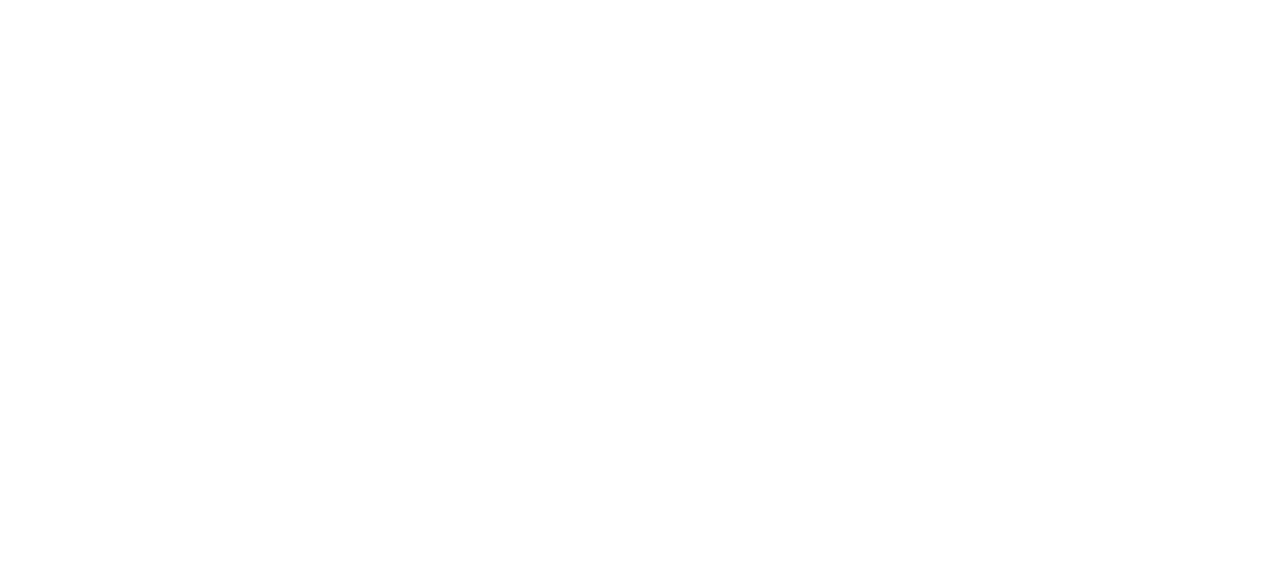
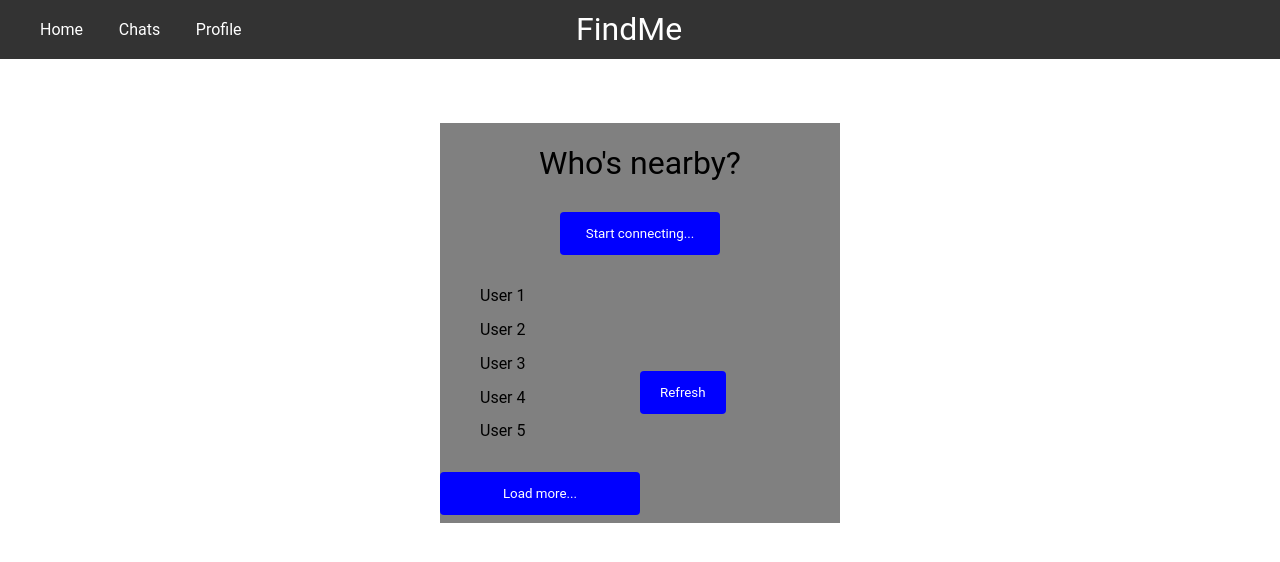
Before and after one commit to hacknc-24/findme, a React (Vite) app in the folder frontend/: page /home in a window 1280 px wide. Before the commit this address had no page. Shown: the top 562 px of the page. Built offline with nearby package versions, Linux system fonts and the light colour scheme.

Commit message:
Unstyled home mock

```diff
--- a/frontend/src/App.css
+++ b/frontend/src/App.css
@@ -8,6 +8,4 @@
 body {
   min-width: 1080px;
   height: 589px;
-  margin: 0;
-  padding: 0;
 }
--- a/frontend/src/App.tsx
+++ b/frontend/src/App.tsx
@@ -1,6 +1,7 @@
 import "./App.css";
 import { BrowserRouter as Router, Route, Routes } from "react-router-dom";
 import Auth from "./Pages/Auth/Auth";
+import Dashboard from "./Pages/Dashboard/Dashboard";
 
 function App() {
   return (
@@ -8,6 +9,7 @@
       <Router>
         <Routes>
           <Route path="/" element={<Auth />} />
+          <Route path="/home" element={<Dashboard />} />
         </Routes>
       </Router>
     </>
--- /dev/null
+++ b/frontend/src/Components/Navbar/Navbar.tsx
@@ -0,0 +1,22 @@
+import './style.css'
+
+const Navbar = () => {
+  return (
+    <>
+    <div className='navbarContainer'>
+     <div className='navbarList' style={{width:"45%"}}>
+      <ul style={{width:"35%"}}>
+        <li>Home</li>
+        <li>Chats</li>
+        <li>Profile</li>
+      </ul>
+     </div>
+     <div className='Logo' style={{width:"55%"}}>
+         <h1>FindMe</h1>
+     </div>
+    </div>
+    </>
+  )
+}
+
+export default Navbar
--- /dev/null
+++ b/frontend/src/Components/Navbar/style.css
@@ -0,0 +1,19 @@
+.navbarContainer {
+  display: flex;
+  justify-content: space-between;
+  align-items: center;
+  background-color: #333;
+  color: white;
+  flex-direction: row;
+  height: 10%;
+  padding: 0;
+  margin: 0;
+}
+
+ul {
+  display: flex;
+  flex-direction: row;
+  list-style: none;
+  justify-content: space-between;
+  width: 100%;
+}
--- a/frontend/src/Pages/Auth/Auth.tsx
+++ b/frontend/src/Pages/Auth/Auth.tsx
@@ -30,9 +30,7 @@
           <div className="login">
             <div className="loginForm">
               <p>Start your journey!</p>
-              <br/>
               <h3>Sign up to FindMe!</h3>
-               <br></br>
               <form className="authForm" onSubmit={handleSubmit(onSubmit)}>
                 <input
                   type="text"
--- a/frontend/src/Pages/Auth/style.css
+++ b/frontend/src/Pages/Auth/style.css
@@ -44,8 +44,6 @@
   margin: 0px;
   min-width: 1080px;
   height: 560px;
-  margin: 0;
-  padding: 0;
 }
 
 * {
--- a/frontend/src/Pages/Dashboard/Dashboard.tsx
+++ b/frontend/src/Pages/Dashboard/Dashboard.tsx
@@ -0,0 +1,33 @@
+import Navbar from "../../Components/Navbar/Navbar"
+import './dashboardStyle.css'
+
+const Dashboard = () => {
+  return (
+    <>
+      <Navbar />
+      <div className="dashboardContainer">
+        <div className="block">
+            <h1>Who's nearby?</h1>
+            <button className="connectionButton">Start connecting...</button>
+            <div className="usersLayout">
+                <div className="firstRow">
+                <ul className="usersList">
+                    <li>User 1</li>
+                    <li>User 2</li>
+                    <li>User 3</li>
+                    <li>User 4</li>
+                    <li>User 5</li>
+                </ul>
+                <button className="loadingButton">Load more...</button>
+                </div>
+                <div className="SecondRow">
+                     <button className="refreshButton">Refresh</button>
+                </div>
+            </div>
+        </div>
+      </div>
+    </>
+  )
+}
+
+export default Dashboard
--- /dev/null
+++ b/frontend/src/Pages/Dashboard/dashboardStyle.css
@@ -0,0 +1,82 @@
+.dashboardContainer {
+    display: flex;
+    justify-content: center;
+    align-items: center;
+    height: 90%;
+}
+
+.block {
+    width: 400px;
+    height: 400px;
+    background: grey;
+    display: flex;
+    flex-direction: column;
+    align-items: center;
+}
+
+.usersLayout {
+    display: flex;
+    flex-direction: row;
+    width: 100%;
+    height: 100%;
+}
+
+.firstRow {
+    display: flex;
+    width: 50%;
+    flex-direction: column;
+}
+
+.usersList {
+    list-style: none;
+    display: flex;
+    flex-direction: column;
+    height: 90%;
+    justify-content: space-around;
+}
+.connectionButton {
+    width: 40%;
+    background-color: blue;
+    color: white;
+    padding: 14px 20px;
+    margin: 8px 0;
+    border: none;
+    border-radius: 4px;
+    cursor: pointer;
+}
+
+.secondRow {
+    display: flex;
+    flex-direction: column;
+    justify-content: center;
+    align-items: center;
+}
+
+.refreshButton {
+    width: 100%;
+    background-color: blue;
+    color: white;
+    padding: 14px 20px;
+    margin: 8px 0;
+    border: none;
+    border-radius: 4px;
+    cursor: pointer;
+}
+
+.loadingButton {
+    width: 100%;
+    background-color: blue;
+    color: white;
+    padding: 14px 20px;
+    margin: 8px 0;
+    border: none;
+    border-radius: 4px;
+    cursor: pointer;
+}
+
+.SecondRow {
+    display: flex;
+    flex-direction: column;
+    justify-content: center;
+    align-items: center;
+}
--- a/frontend/src/index.css
+++ b/frontend/src/index.css
@@ -1,3 +1,3 @@
-@tailwind base;
+/* @tailwind base;
 @tailwind components;
-@tailwind utilities;
+@tailwind utilities; */
```
